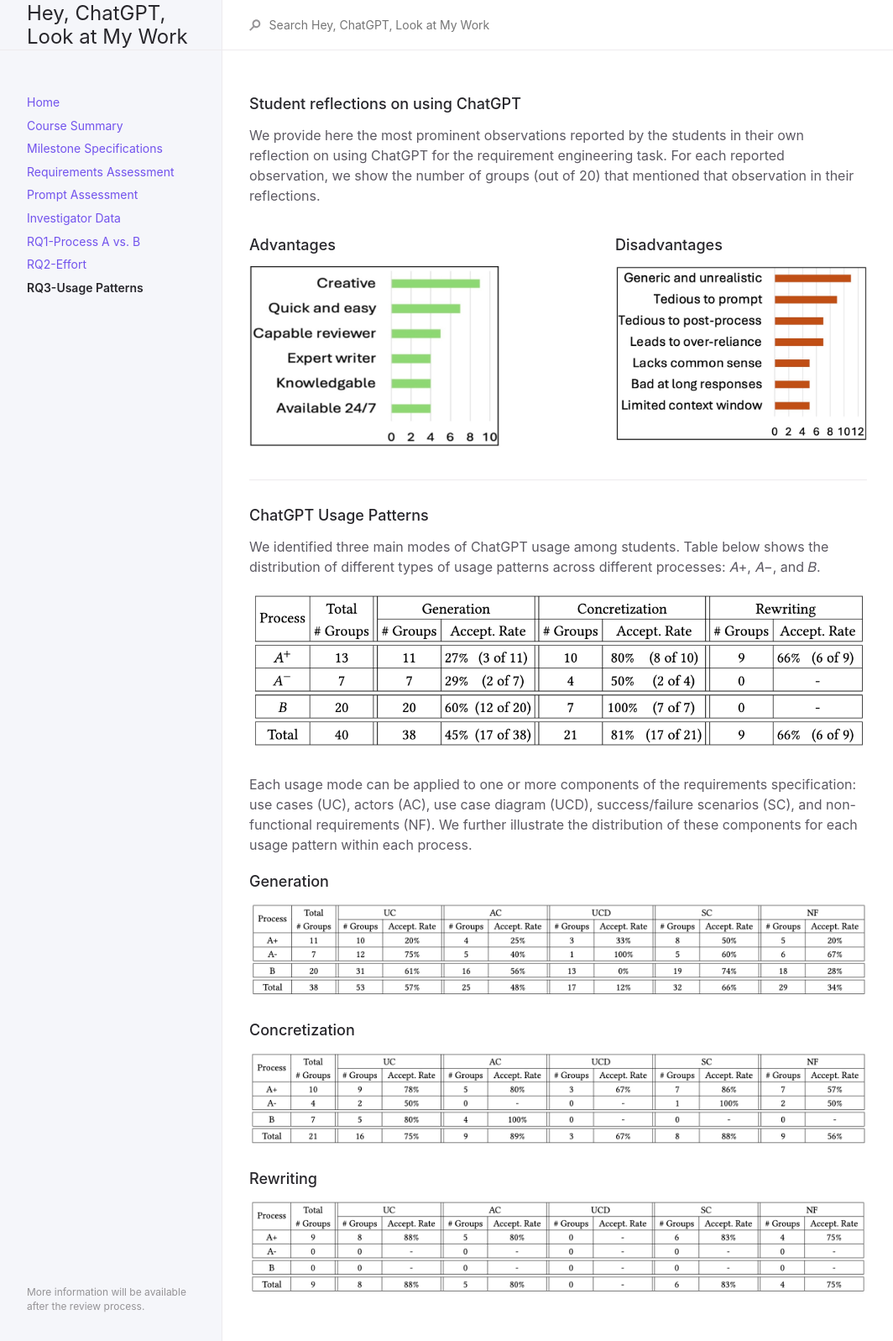
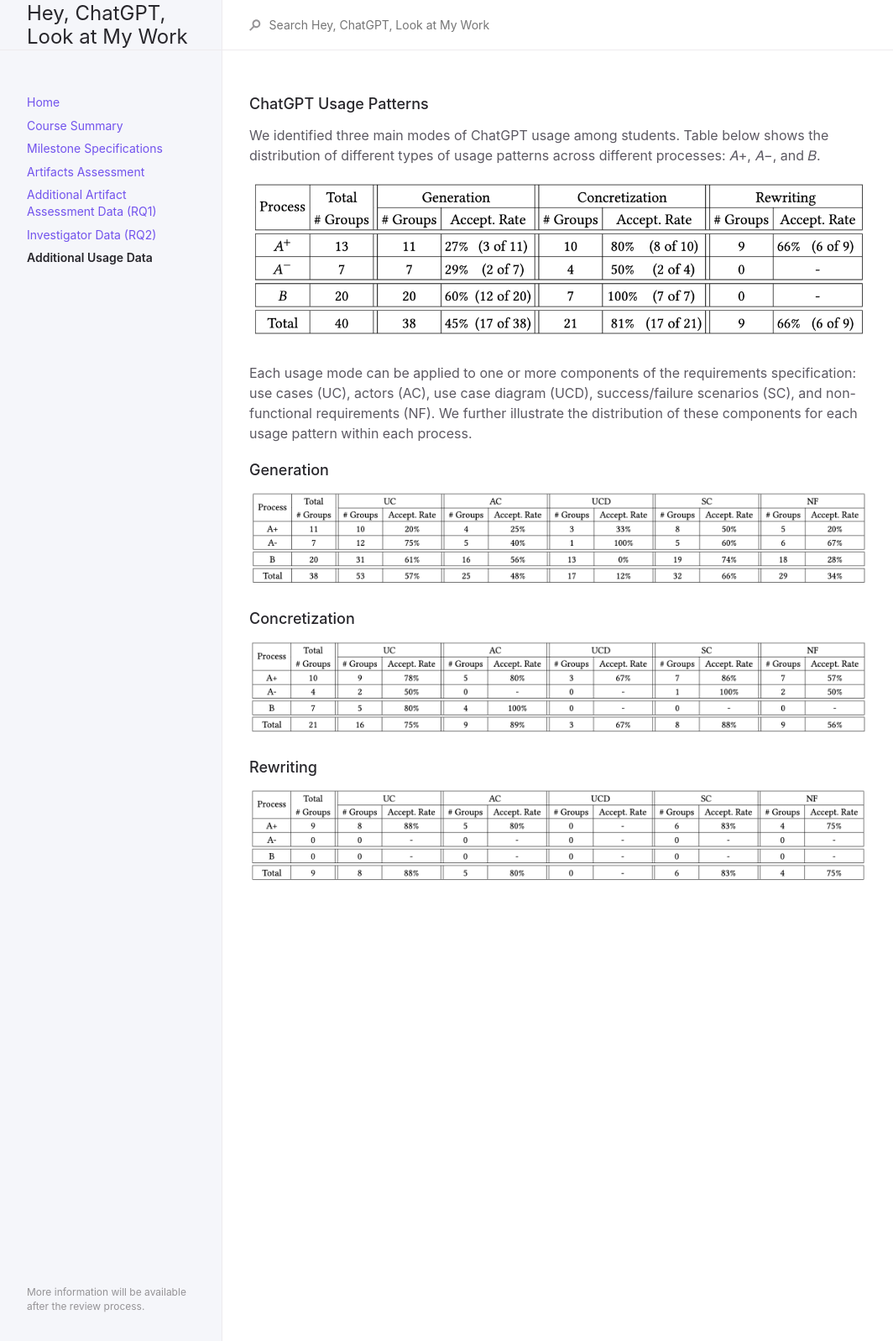
Before and after one commit to anonymousresearcher2020/anonymousresearcher2020.github.io, a Jekyll site: the page built from docs/usageData.md, in a window 1280 px wide. Shown: the whole page at 84% size, without its empty margins (107-1171 px from the left). Built offline with Jekyll 4.4.1, drawn with Linux system fonts in a browser that asks for light colours.

Commit message:
restructuring

```diff
--- a/docs/RQ3.md
+++ b/docs/usageData.md
@@ -1,26 +1,9 @@
 ---
 layout: default
-title: RQ3-Usage Patterns
-nav_order: 8
+title: Additional Usage Data
+nav_order: 7
 has_children: false
-permalink: /docs/RQ3
----
-
-### Student reflections on using ChatGPT
-We provide here the most prominent observations reported by the students in their own reflection on using ChatGPT for the requirement engineering task.
-For each reported observation, we show the number of groups (out of 20) that mentioned that observation in their reflections.
-
-<div style="display: flex; justify-content: space-between;">
-    <div>
-        <h3>Advantages</h3>
-        <img src="../img/reflection-adv.jpg" alt="Advantages" width="300" height="200">
-    </div>
-    <div>
-        <h3>Disadvantages</h3>
-        <img src="../img/reflection-dis.jpg" alt="Disadvantages" width="300" height="200">
-    </div>
-</div>
-
+permalink: /docs/usage_data
 ---
 
 ### ChatGPT Usage Patterns
```
Also changed, not shown: docs/RQ2.md (deleted, +0 -11 lines), docs/assessment.md (renamed from docs/requirement.md, +23 -9 lines), docs/assessmentData.md (renamed from docs/RQ1.md, +3 -12 lines), docs/investigator.md (+3 -3 lines), docs/prompt.md (deleted, +0 -30 lines), docs/milestone.md (line endings or trailing spaces).
